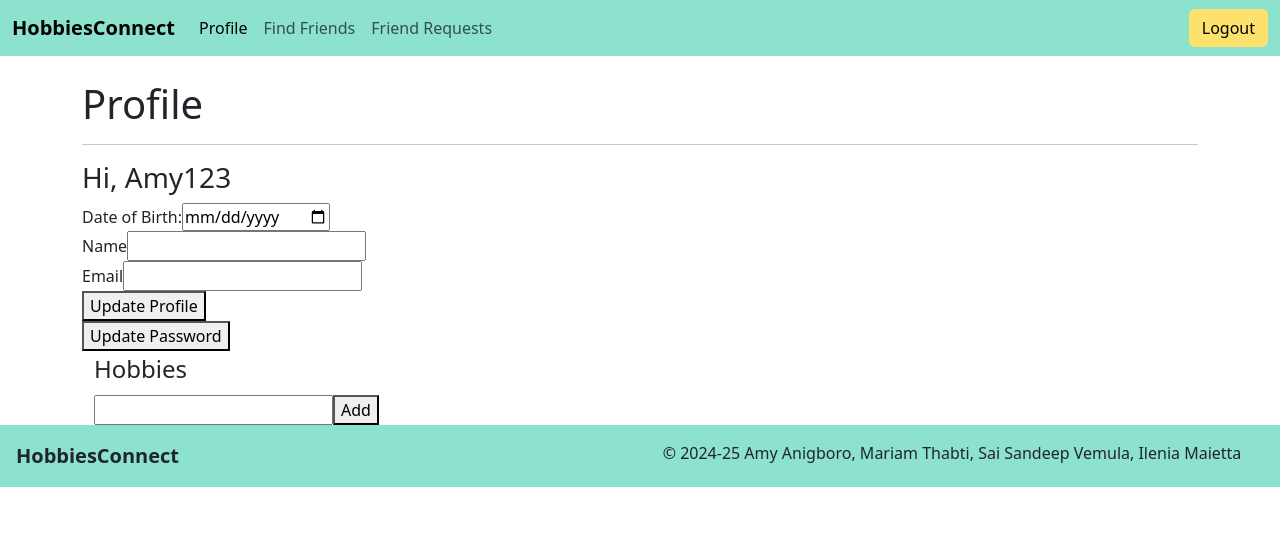
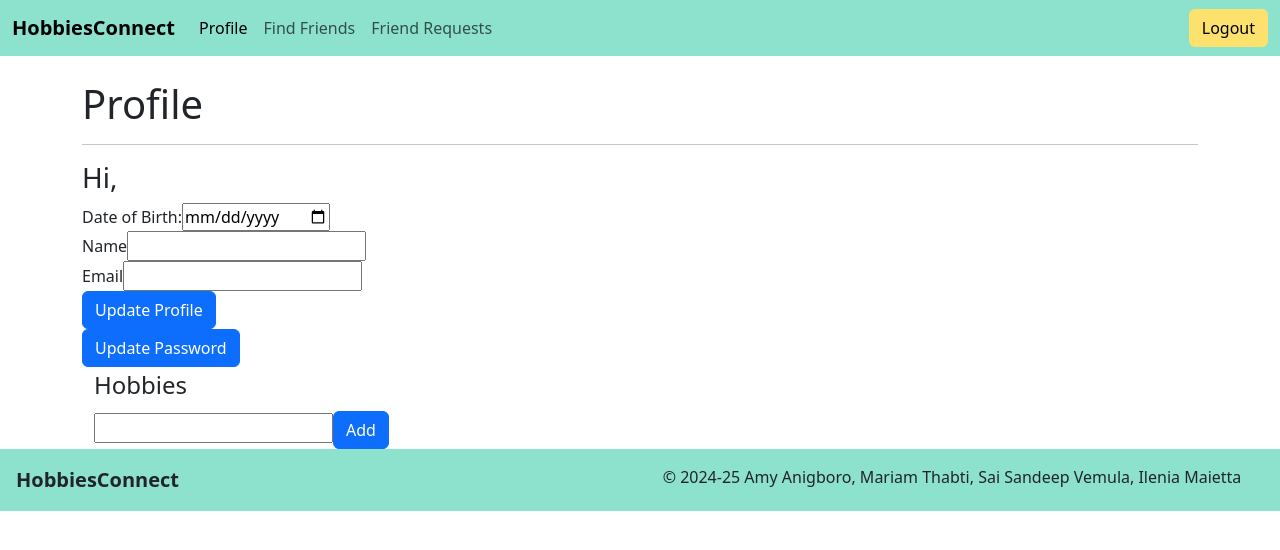
Before and after one commit to ileniadigital/HobbiesConnect, a Vue app in the folder frontend/: page / in a window 1280 px wide. Shown: the top 550 px of the page. Built offline with nearby package versions, Linux system fonts and the light colour scheme.

Commit message:
profile
changed the structure of the profile

```diff
--- a/frontend/src/pages/Profile.vue
+++ b/frontend/src/pages/Profile.vue
@@ -5,13 +5,13 @@
     </div>
     <hr>
     <div class="h3">
-      Hi, {{ username }}
+      Hi, {{ name }}
     </div>
   </div>
   <div class="row">
     <div class="col-md-12">
         <form>
-          <div class="form-row">
+          <div class="form-row vertical">
             <div class="form-field">
               <label for="dob">Date of Birth:</label>
               <input type="date" v-model="dateofbirth" id="dob">
@@ -24,12 +24,13 @@
               <label for="email">Email</label>
               <input type="email" v-model="email" id="email">
             </div>
+            <button type="submit" class="btn btn-primary" v-on:click="">Update Profile</button>
           </div>
-          <button type="submit" v-on:click="">Update Profile</button>
+
         </form>
     </div>
     <div>
-      <button type="button">Update Password</button>
+      <button type="button" class="btn btn-primary">Update Password</button>
     </div>
   </div>
   <div class="container">
@@ -41,7 +42,7 @@
               <div class="form-field">
                 <legend>Hobbies</legend>
                 <input list="hobbies">
-                <button type="submit">Add</button>
+                <button type="submit" class="btn btn-primary">Add</button>
                 <datalist id="hobbies">
                   <option v-for="hobby in hobbies" :key="hobby.name">
                     {{ hobby.name }}
```
